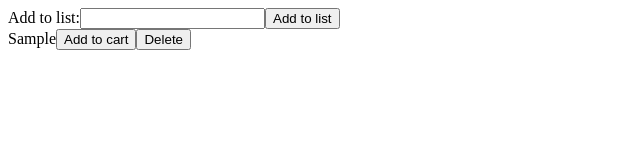
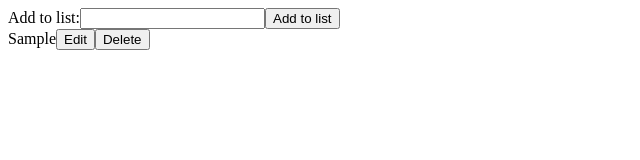
Before and after one commit to m-ghiringhelli/grocery-list, a React app: page / in a window 1280 px wide. Both pictures are taken after typing "Sample" into the empty fields and a click on the button "Add to list". Shown: the top 160 px of the page, without its empty margins (0-640 px from the left). Built offline with nearby package versions, Linux system fonts and the light colour scheme.

Commit message:
remove put in cart from button and set it to put in cart on click and change button to edit

```diff
--- a/src/App.jsx
+++ b/src/App.jsx
@@ -22,6 +22,8 @@ function reducer(groceries, action) {
       })
     case ACTIONS.REMOVE_FROM_CART:
       return groceries.filter((grocery) => grocery.id !== action.payload.id)
+    default:
+      return groceries
   }
 }
 
--- a/src/components/Grocery.jsx
+++ b/src/components/Grocery.jsx
@@ -4,15 +4,18 @@ import { ACTIONS } from '../App.jsx'
 export default function Grocery({ grocery, dispatch }) {
   return (
     <div>
-      <span style={{ color: grocery.inCart ? '#aaa' : '#000' }}>
+      <span
+        style={{ color: grocery.inCart ? '#aaa' : '#000' }}
+        onClick={() => dispatch(
+            { type: ACTIONS.PUT_IN_CART, payload: { id: grocery.id }}
+          )}
+      >
         {grocery.name}
       </span>
       <button
-        onClick={() => dispatch(
-          { type: ACTIONS.PUT_IN_CART, payload: { id: grocery.id }}
-        )}
+
       >
-        Add to cart
+        Edit
       </button>
       <button
         onClick={() => dispatch(
--- /dev/null
+++ b/src/context/GroceryContext.js
@@ -0,0 +1,5 @@
+import React, { createContext} from 'react';
+
+const GroceryContext = createContext();
+
+export default GroceryContext
```
